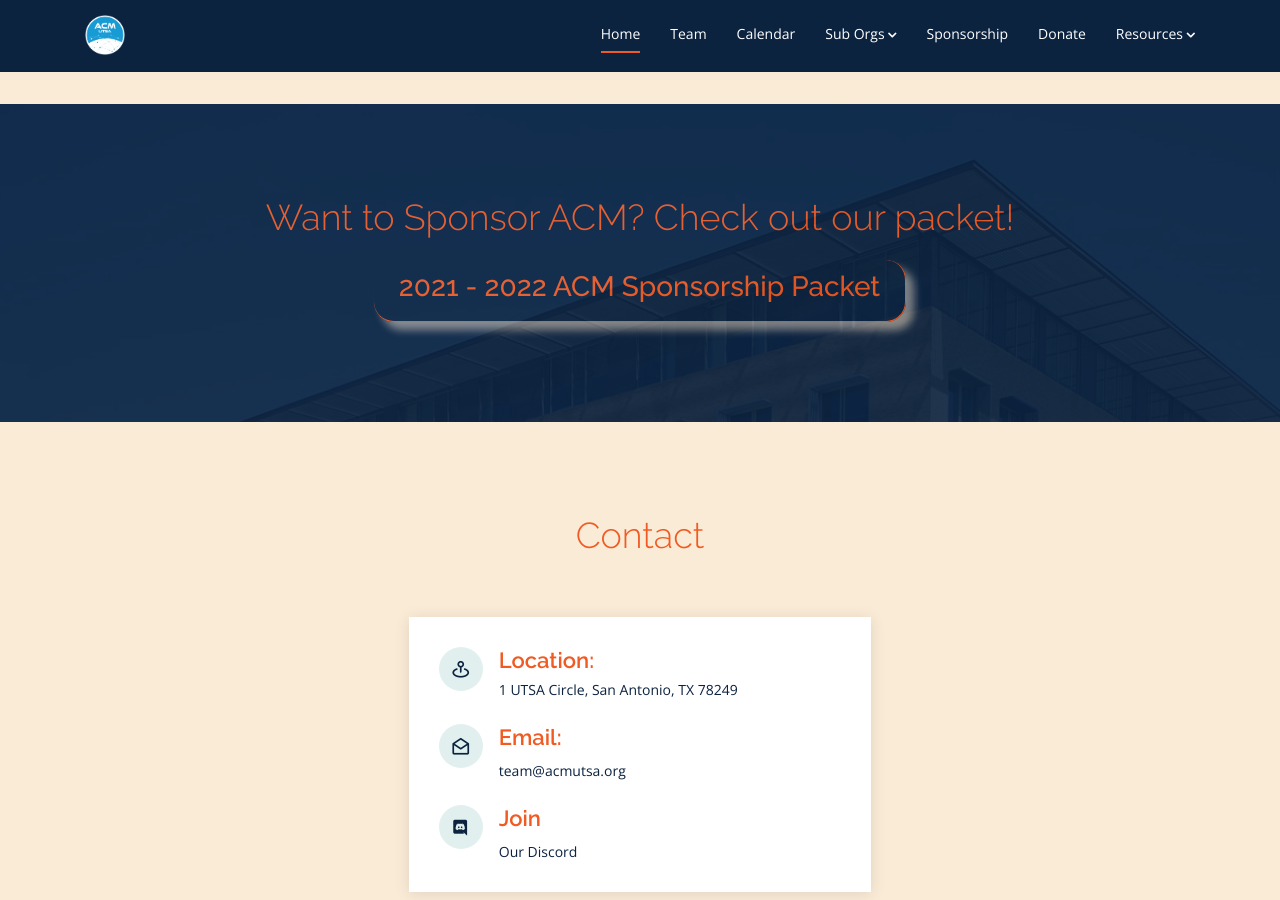
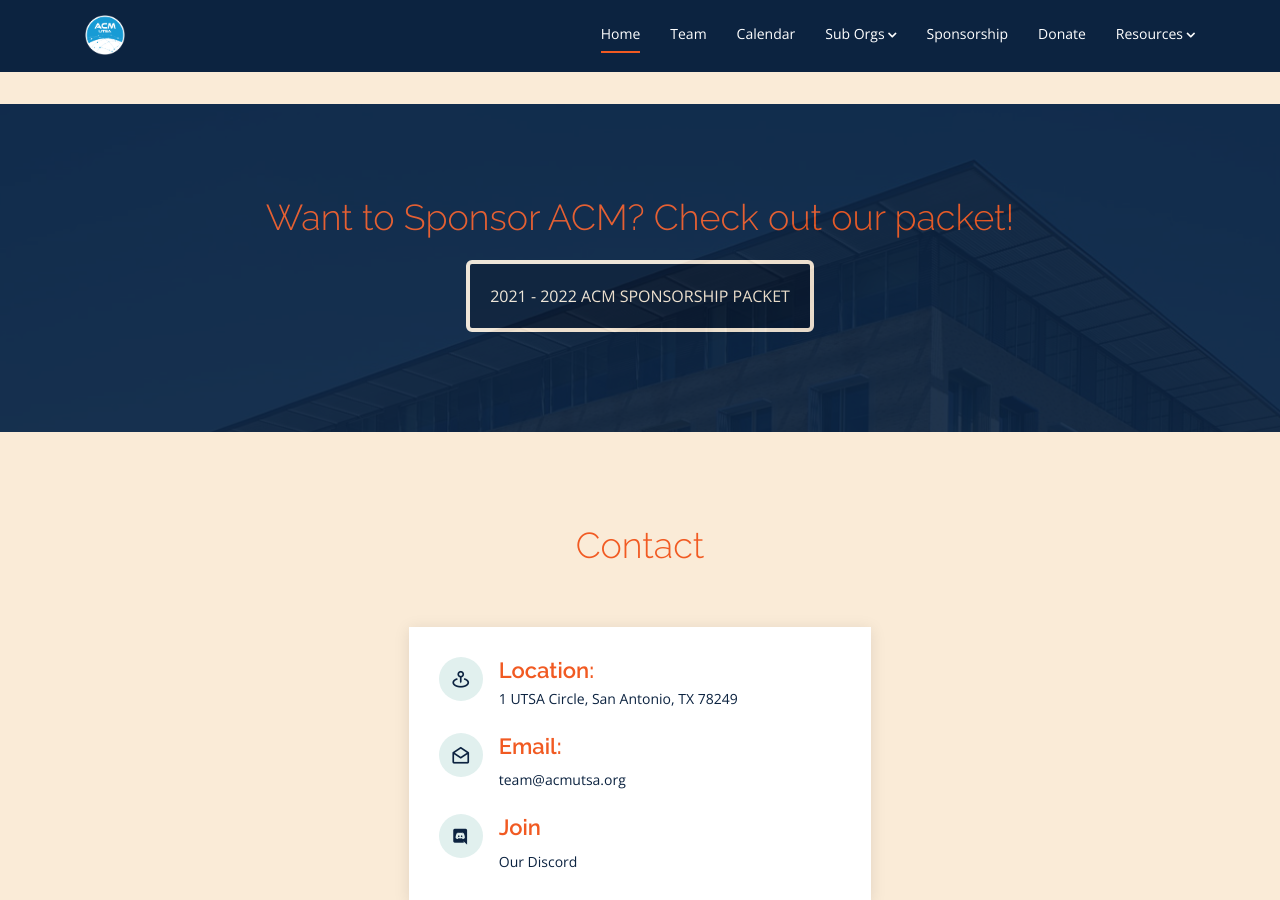
Before and after one commit to acmutsa/acmutsa.github.io, a Jekyll site: the page built from index.html, in a window 1280 px wide and 900 px high, scrolled down 2756 px. Built offline with Jekyll 4.4.1, drawn with Linux system fonts in a browser that asks for light colours; nearby versions of some CDN libraries; the list of posts is cut into pages by our own code.

Commit message:
Initial button test
- added new styling
- changed colors

```diff
--- a/_includes/sponsor_section.html
+++ b/_includes/sponsor_section.html
@@ -2,7 +2,8 @@
 <!--    <h2>Our Sponsors</h2>-->
     <h2>Want to Sponsor ACM? Check out our packet!</h2>
 <!--    <h3>You can find the pack here</h3>-->
-    <a href="https://drive.google.com/file/d/1SNykyLrV13FuVi6eZph43g8boaUiCTHl/view?usp=sharing" target="_blank"><button><h3>2021 - 2022 ACM Sponsorship Packet</h3></button></a>
+<!--    <a href="https://drive.google.com/file/d/1SNykyLrV13FuVi6eZph43g8boaUiCTHl/view?usp=sharing" target="_blank"><button><h3>2021 - 2022 ACM Sponsorship Packet</h3></button></a>-->
+    <div class="button_cont" align="center"><a class="main-button" href="https://drive.google.com/file/d/1SNykyLrV13FuVi6eZph43g8boaUiCTHl/view?usp=sharing" target="_blank" rel="nofollow noopener noreferrer" draggable="false">2021 - 2022 ACM Sponsorship Packet</a></div>
 </div>
 
 <!--Liquid Template to add a sponsor-->
--- a/css/custom/_style.scss
+++ b/css/custom/_style.scss
@@ -63,6 +63,26 @@
   cursor: pointer;
   outline: none;
 }
+
+.main-button {
+  color: $offWhite !important;
+  text-transform: uppercase;
+  background: rgba(0,0,0,0.25);
+  padding: 20px;
+  border: 4px solid $offWhite !important;
+  border-radius: 6px;
+  display: inline-block;
+  transition: all 0.3s ease 0s;
+}
+
+.main-button:hover {
+  color: $primary !important;
+  border-radius: 50px;
+  border-color: $primary !important;
+  transition: all 0.3s ease 0s;
+}
+
+
 
 /* ----------------------------------
   Header
```
Also changed, not shown: 3 other files.
